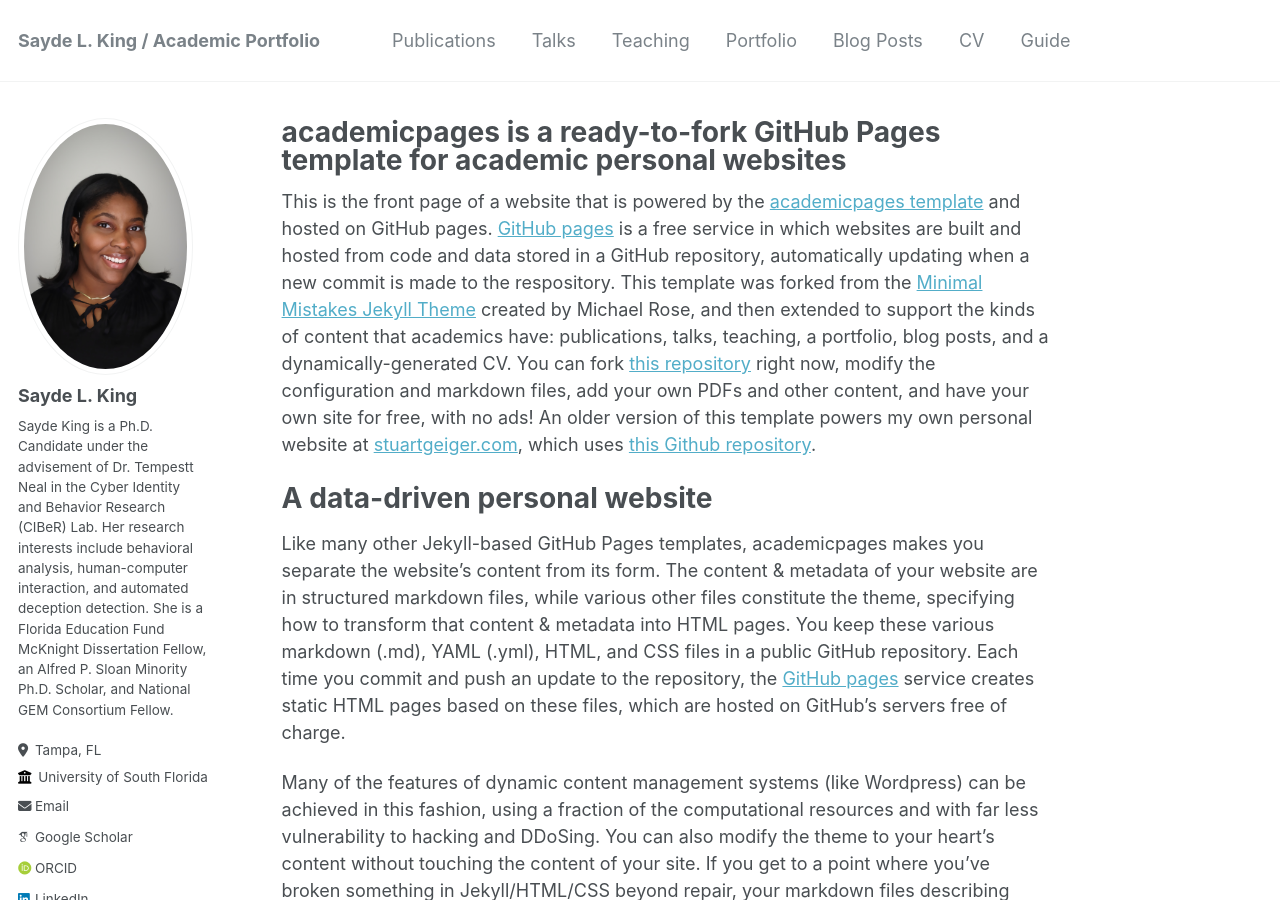
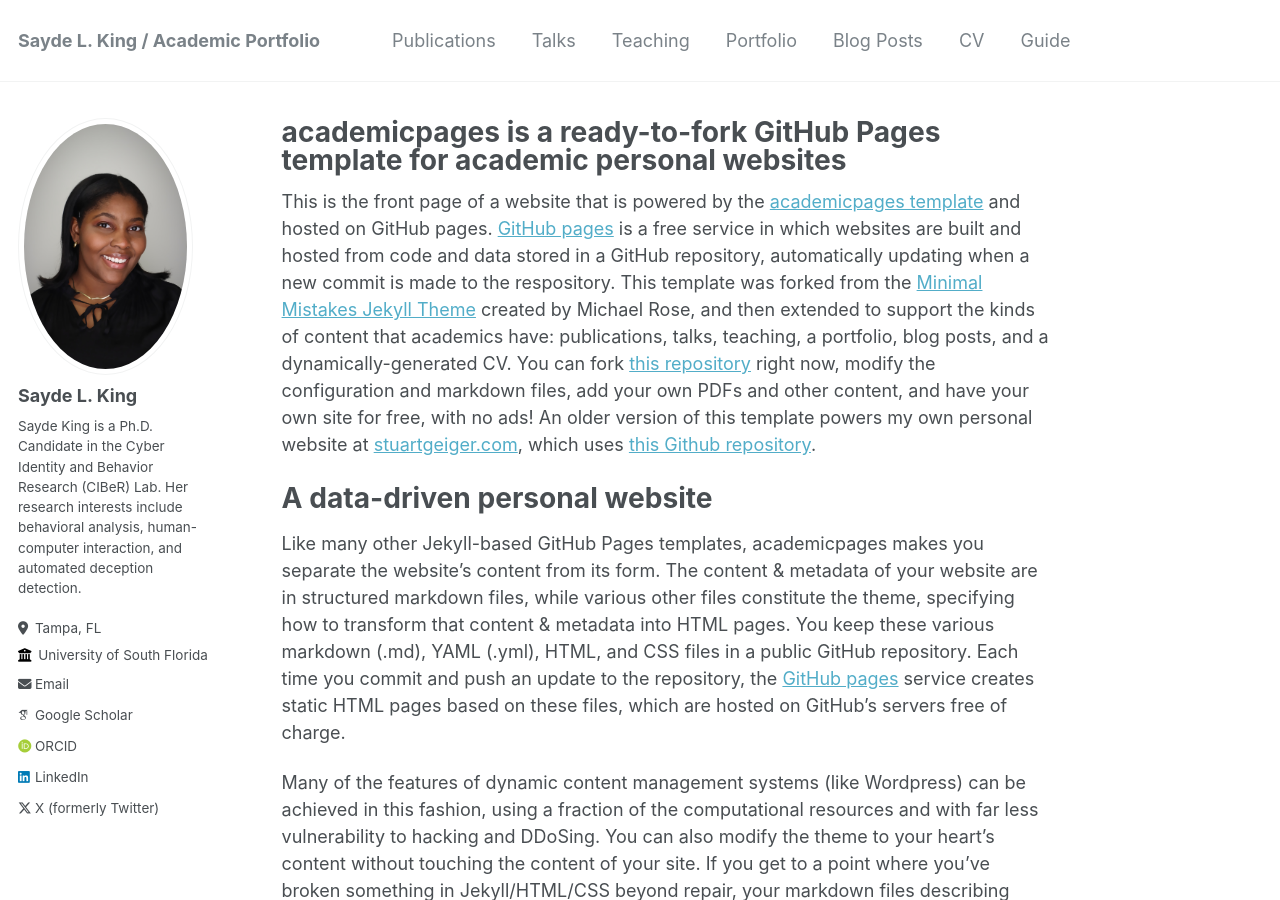
Before and after one commit to saydeking/saydeking.github.io, a Jekyll site: the page built from _pages/about.md, in a window 1280 px wide and 900 px high. Built offline with Jekyll 4.4.1, drawn with Linux system fonts in a browser that asks for light colours; some web fonts are replaced.

Commit message:
Update _config.yml

```diff
--- a/_config.yml
+++ b/_config.yml
@@ -24,7 +24,7 @@ author:
   avatar           : "avatar.jpg"
   name             : "Sayde L. King"
   pronouns         : # example: "she/her"
-  bio              : "Sayde King is a Ph.D. Candidate under the advisement of Dr. Tempestt Neal in the Cyber Identity and Behavior Research (CIBeR) Lab. Her research interests include behavioral analysis, human-computer interaction, and automated deception detection. She is a Florida Education Fund McKnight Dissertation Fellow, an Alfred P. Sloan Minority Ph.D. Scholar, and National GEM Consortium Fellow. "
+  bio              : "Sayde King is a Ph.D. Candidate in the Cyber Identity and Behavior Research (CIBeR) Lab. Her research interests include behavioral analysis, human-computer interaction, and automated deception detection."
   location         : "Tampa, FL"
   employer         : "University of South Florida"
   uri              : # URL
```
